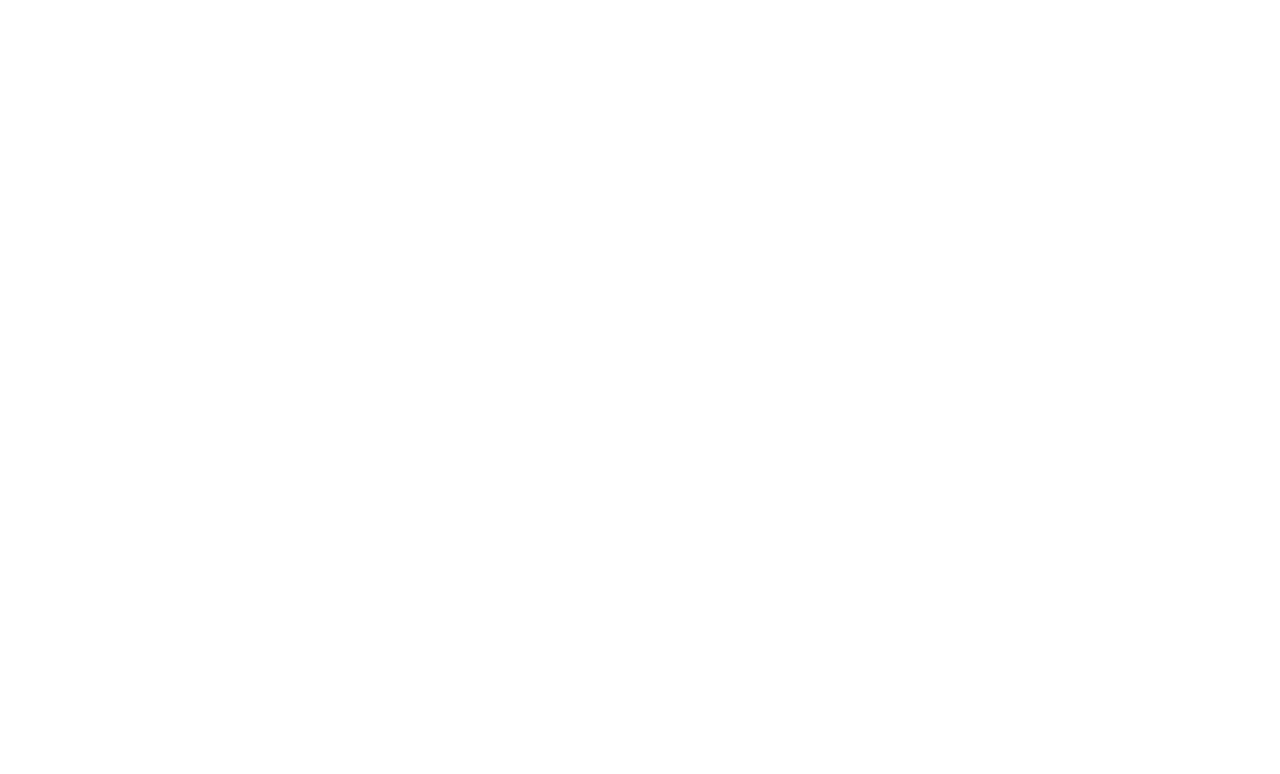
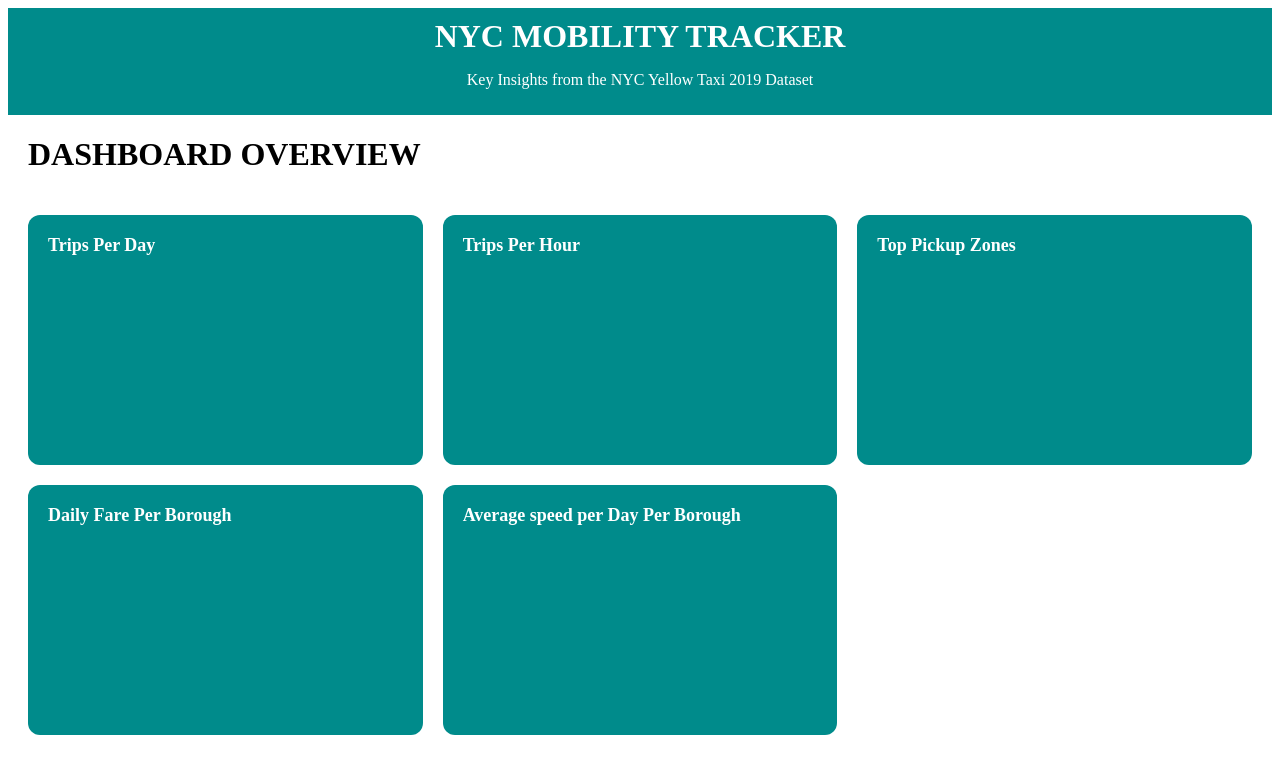
Before and after one commit to L-nsamba/urban_mobility_data_explorer_Group-15, a website: page frontend/index.html in a window 1280 px wide. Drawn offline with nearby package versions, Linux system fonts and the light colour scheme.

Commit message:
html skeleton

```diff
--- a/frontend/index.html
+++ b/frontend/index.html
@@ -8,7 +8,48 @@
 </head>
 <body>
 
+    <header>
+        <h1>NYC MOBILITY TRACKER</h1>
+        <p>Key Insights from the NYC Yellow Taxi 2019 Dataset</p>
+    </header>
 
+    <div class="container">
+
+        <main class="main-content">
+
+            <div class="heading">
+                <h1>DASHBOARD OVERVIEW</h1>
+            </div>
+
+            <section class="dashboard">
+                <div class="card">
+                    <h3>Trips Per Day</h3>
+                    <canvas id="tripsPerDay"></canvas>
+                </div>
+
+                <div class="card">
+                    <h3>Trips Per Hour</h3>
+                    <canvas id="tripsPerHour"></canvas>
+                </div>
+
+                <div class="card">
+                    <h3>Top Pickup Zones</h3>
+                    <canvas id="busiestBoroughs"></canvas>
+                </div>
+
+                <div class="card">
+                    <h3>Daily Fare Per Borough </h3>
+                    <canvas id="dailyFare"></canvas>
+                </div>
+
+                <div class="card">
+                    <h3>Average speed per Day Per Borough </h3>
+                    <canvas id="dailyFare"></canvas>
+                </div>
+
+            </section>
+        </main>
+    </div>
 
 
 
--- a/frontend/styles/main.css
+++ b/frontend/styles/main.css
@@ -0,0 +1,56 @@
+*{
+    box-sizing: border-box;
+}
+
+header{
+    display: flex;
+    flex-direction: column;
+    justify-content: center;
+    align-items: center;
+    text-align: center;
+    padding: 10px 10px;
+    background-color: darkcyan;
+    color: white;
+}
+
+header h1 {
+    margin: 0;
+}
+
+.dashboard{
+    width: 100%;
+    padding: 20px;
+    display: grid;
+    grid-template-columns: repeat(3, 1fr);
+    gap: 20px;
+}
+.main-content .heading{
+    padding-left: 20px;
+}
+
+.card{
+    background-color: darkcyan;
+    color: white;
+    padding: 20px;
+    border-radius: 12px;
+    min-height: 250px;
+    display: flex;
+    flex-direction: column;
+}
+
+.card h3{
+    margin: 0;
+    font-size: 18px;
+}
+
+.card canvas{
+    flex: 1;
+    width: 100% !important;
+    height: 100% !important;
+}
+
+@media (max-width: 768px){
+    .dashboard{
+        grid-template-columns: 1fr;
+    }
+}
```
